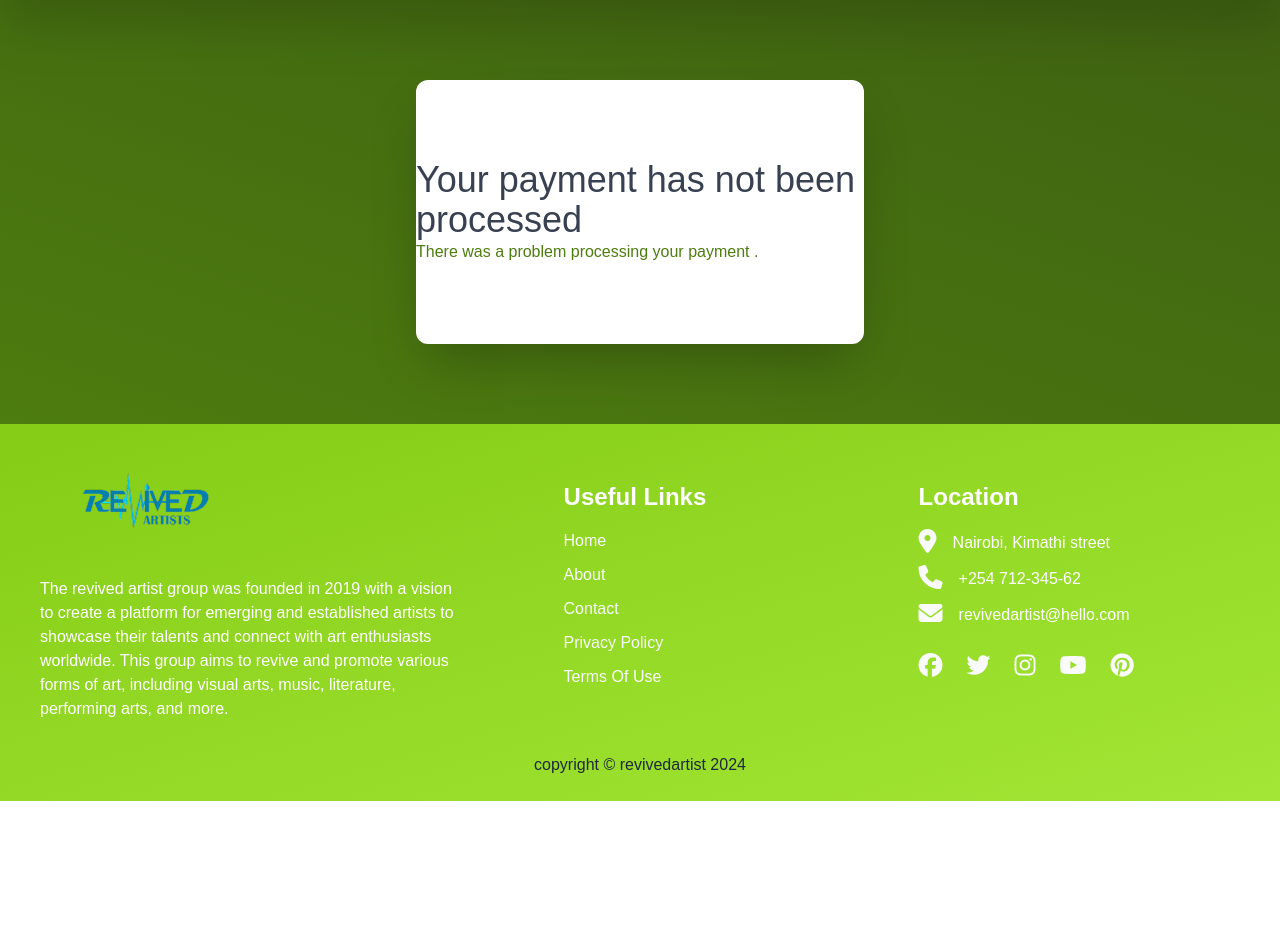
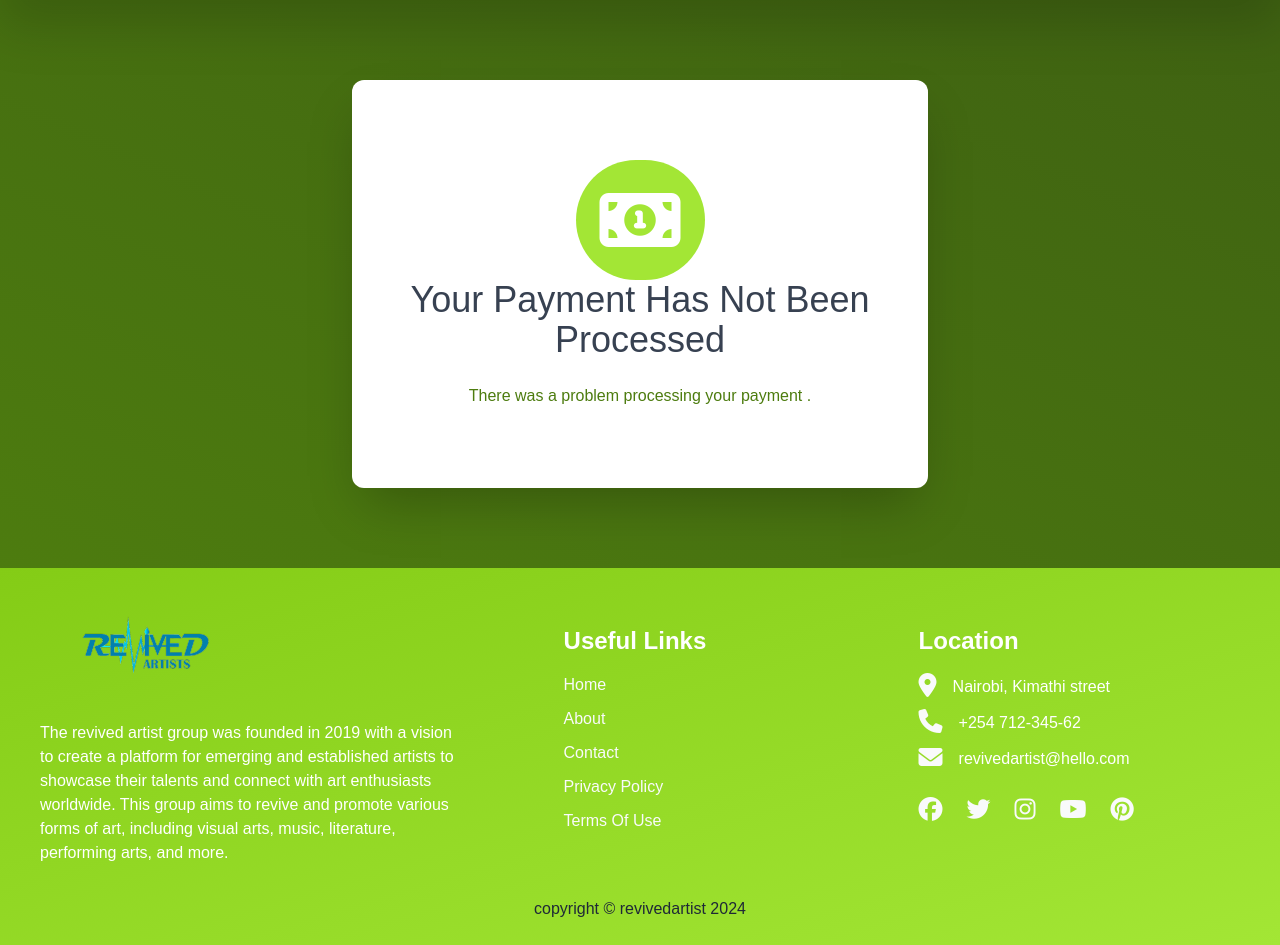
Before and after one commit to zablon-oigo/art, a Django app: page /payment/canceled/ in a window 1280 px wide. Shown: the part 75-1020 px from the top of the page. Before the commit the page ends 876 px from the top, so only its background shows below. Run offline with Django 4.2, Linux system fonts and the light colour scheme; style sheets or scripts are compiled from the project's sources; parts of the project's set-up code (start-up, migrations or seed data) failed here and were passed over; some libraries are stand-ins or nearby versions.

Commit message:
styled payment cancel card

```diff
--- a/templates/payment/canceled.html
+++ b/templates/payment/canceled.html
@@ -6,12 +6,14 @@ Payment Canceled
 
 {% block content %}
 <div class="bg-gradient-to-bl from-lime-800 py-20 px-10 md:px-0 to-lime-700 min-h-[400px]">
-    <div class="max-w-md py-20  rounded-xl bg-white mx-auto shadow-2xl">
-
-        <h2 class="text-4xl text-gray-700">
+    <div class="max-w-xl py-20  rounded-xl bg-white mx-auto shadow-2xl">
+           <span class="flex justify-center items-center ">
+            <i class="fa-solid fa-money-bill-1 text-7xl text-white bg-lime-400 rounded-full px-6 py-6"></i>
+           </span>
+        <h2 class="md:text-4xl text-xl text-center capitalize text-gray-700">
             Your payment has not been processed
         </h2>
-        <p class="text-lime-700">There was a problem processing your payment .</p>
+        <p class="text-lime-700 mt-6 text-center md:text-base text-sm">There was a problem processing your payment .</p>
 
     </div>
 </div>
```
